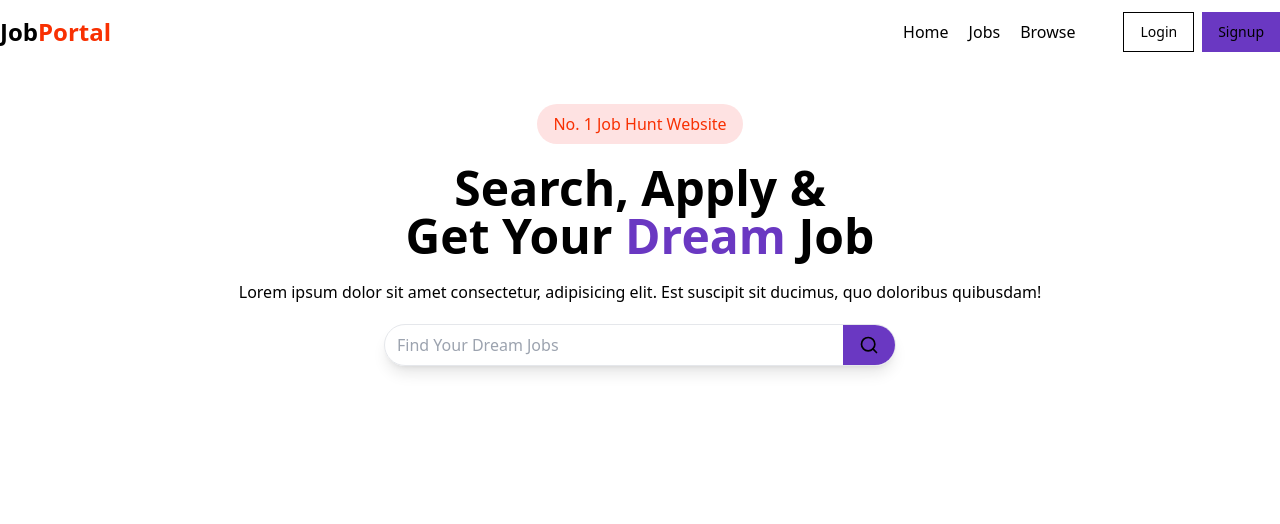
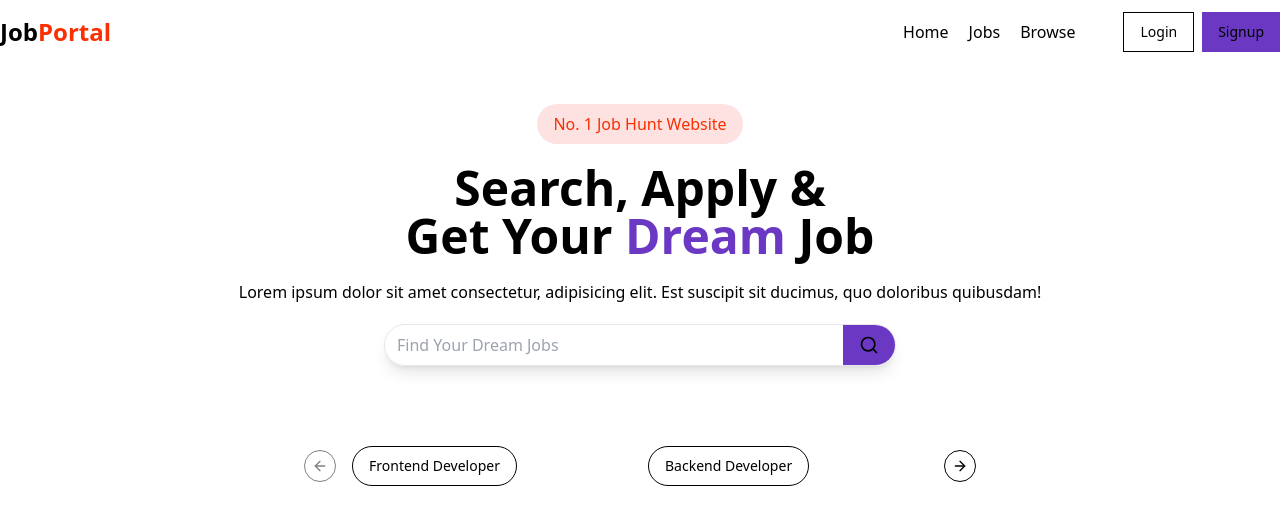
Before and after one commit to sanjeeb42/Job-Portal, a React (Vite) app in the folder frontend/: page / in a window 1280 px wide. Shown: the top 524 px of the page. Built offline with nearby package versions, Linux system fonts and the light colour scheme.

Commit message:
Added CategoryCarousel Section

```diff
--- a/frontend/package.json
+++ b/frontend/package.json
@@ -19,6 +19,7 @@
     "axios": "^1.7.7",
     "class-variance-authority": "^0.7.0",
     "clsx": "^2.1.1",
+    "embla-carousel-react": "^8.2.1",
     "lucide-react": "^0.439.0",
     "next-themes": "^0.3.0",
     "react": "^18.3.1",
--- /dev/null
+++ b/frontend/src/components/CategoryCarousel.jsx
@@ -0,0 +1,30 @@
+import React from "react";
+import { Carousel, CarouselContent, CarouselItem, CarouselNext, CarouselPrevious } from "./ui/carousel";
+import { Button } from "./ui/button";
+
+const category = [
+  "Frontend Developer",
+  "Backend Developer",
+  "Data Science",
+  "UI/UX Designer",
+  "Full Stack Developer",
+];
+const CategoryCarousel = () => {
+  return (
+    <div>
+      <Carousel className="w-full max-w-xl mx-auto my-20">
+        <CarouselContent>
+          {category.map((cat, index) => (
+            <CarouselItem className="md:basis-1/2 lg-basis-1/3">
+                <Button variant="outline"className="rounded-full">{cat}</Button>
+            </CarouselItem>
+          ))}
+        </CarouselContent>
+        <CarouselPrevious/>
+        <CarouselNext/>
+      </Carousel>
+    </div>
+  );
+};
+
+export default CategoryCarousel;
--- a/frontend/src/components/Home.jsx
+++ b/frontend/src/components/Home.jsx
@@ -1,14 +1,15 @@
 import React from 'react'
 import Navbar from './shared/Navbar'
 import HeroSection from './HeroSection'
+import CategoryCarousel from './CategoryCarousel'
 
 const Home = () => {
   return (
     <div>
         <Navbar/>
         <HeroSection/>
-        {/* <CategoryCarousel/>
-        <LatestJobs/>
+        <CategoryCarousel/>
+        {/* <LatestJobs/>
         <Footer/> */}
     </div>
   )
--- /dev/null
+++ b/frontend/src/components/ui/carousel.jsx
@@ -0,0 +1,193 @@
+import * as React from "react"
+import useEmblaCarousel from "embla-carousel-react";
+import { ArrowLeft, ArrowRight } from "lucide-react"
+
+import { cn } from "@/lib/utils"
+import { Button } from "@/components/ui/button"
+
+const CarouselContext = React.createContext(null)
+
+function useCarousel() {
+  const context = React.useContext(CarouselContext)
+
+  if (!context) {
+    throw new Error("useCarousel must be used within a <Carousel />")
+  }
+
+  return context
+}
+
+const Carousel = React.forwardRef((
+  {
+    orientation = "horizontal",
+    opts,
+    setApi,
+    plugins,
+    className,
+    children,
+    ...props
+  },
+  ref
+) => {
+  const [carouselRef, api] = useEmblaCarousel({
+    ...opts,
+    axis: orientation === "horizontal" ? "x" : "y",
+  }, plugins)
+  const [canScrollPrev, setCanScrollPrev] = React.useState(false)
+  const [canScrollNext, setCanScrollNext] = React.useState(false)
+
+  const onSelect = React.useCallback((api) => {
+    if (!api) {
+      return
+    }
+
+    setCanScrollPrev(api.canScrollPrev())
+    setCanScrollNext(api.canScrollNext())
+  }, [])
+
+  const scrollPrev = React.useCallback(() => {
+    api?.scrollPrev()
+  }, [api])
+
+  const scrollNext = React.useCallback(() => {
+    api?.scrollNext()
+  }, [api])
+
+  const handleKeyDown = React.useCallback((event) => {
+    if (event.key === "ArrowLeft") {
+      event.preventDefault()
+      scrollPrev()
+    } else if (event.key === "ArrowRight") {
+      event.preventDefault()
+      scrollNext()
+    }
+  }, [scrollPrev, scrollNext])
+
+  React.useEffect(() => {
+    if (!api || !setApi) {
+      return
+    }
+
+    setApi(api)
+  }, [api, setApi])
+
+  React.useEffect(() => {
+    if (!api) {
+      return
+    }
+
+    onSelect(api)
+    api.on("reInit", onSelect)
+    api.on("select", onSelect)
+
+    return () => {
+      api?.off("select", onSelect)
+    };
+  }, [api, onSelect])
+
+  return (
+    (<CarouselContext.Provider
+      value={{
+        carouselRef,
+        api: api,
+        opts,
+        orientation:
+          orientation || (opts?.axis === "y" ? "vertical" : "horizontal"),
+        scrollPrev,
+        scrollNext,
+        canScrollPrev,
+        canScrollNext,
+      }}>
+      <div
+        ref={ref}
+        onKeyDownCapture={handleKeyDown}
+        className={cn("relative", className)}
+        role="region"
+        aria-roledescription="carousel"
+        {...props}>
+        {children}
+      </div>
+    </CarouselContext.Provider>)
+  );
+})
+Carousel.displayName = "Carousel"
+
+const CarouselContent = React.forwardRef(({ className, ...props }, ref) => {
+  const { carouselRef, orientation } = useCarousel()
+
+  return (
+    (<div ref={carouselRef} className="overflow-hidden">
+      <div
+        ref={ref}
+        className={cn(
+          "flex",
+          orientation === "horizontal" ? "-ml-4" : "-mt-4 flex-col",
+          className
+        )}
+        {...props} />
+    </div>)
+  );
+})
+CarouselContent.displayName = "CarouselContent"
+
+const CarouselItem = React.forwardRef(({ className, ...props }, ref) => {
+  const { orientation } = useCarousel()
+
+  return (
+    (<div
+      ref={ref}
+      role="group"
+      aria-roledescription="slide"
+      className={cn(
+        "min-w-0 shrink-0 grow-0 basis-full",
+        orientation === "horizontal" ? "pl-4" : "pt-4",
+        className
+      )}
+      {...props} />)
+  );
+})
+CarouselItem.displayName = "CarouselItem"
+
+const CarouselPrevious = React.forwardRef(({ className, variant = "outline", size = "icon", ...props }, ref) => {
+  const { orientation, scrollPrev, canScrollPrev } = useCarousel()
+
+  return (
+    (<Button
+      ref={ref}
+      variant={variant}
+      size={size}
+      className={cn("absolute  h-8 w-8 rounded-full", orientation === "horizontal"
+        ? "-left-12 top-1/2 -translate-y-1/2"
+        : "-top-12 left-1/2 -translate-x-1/2 rotate-90", className)}
+      disabled={!canScrollPrev}
+      onClick={scrollPrev}
+      {...props}>
+      <ArrowLeft className="h-4 w-4" />
+      <span className="sr-only">Previous slide</span>
+    </Button>)
+  );
+})
+CarouselPrevious.displayName = "CarouselPrevious"
+
+const CarouselNext = React.forwardRef(({ className, variant = "outline", size = "icon", ...props }, ref) => {
+  const { orientation, scrollNext, canScrollNext } = useCarousel()
+
+  return (
+    (<Button
+      ref={ref}
+      variant={variant}
+      size={size}
+      className={cn("absolute h-8 w-8 rounded-full", orientation === "horizontal"
+        ? "-right-12 top-1/2 -translate-y-1/2"
+        : "-bottom-12 left-1/2 -translate-x-1/2 rotate-90", className)}
+      disabled={!canScrollNext}
+      onClick={scrollNext}
+      {...props}>
+      <ArrowRight className="h-4 w-4" />
+      <span className="sr-only">Next slide</span>
+    </Button>)
+  );
+})
+CarouselNext.displayName = "CarouselNext"
+
+export { Carousel, CarouselContent, CarouselItem, CarouselPrevious, CarouselNext };
```
Also changed, not shown: 1 other file (tests, documents, lock files or other folders).
